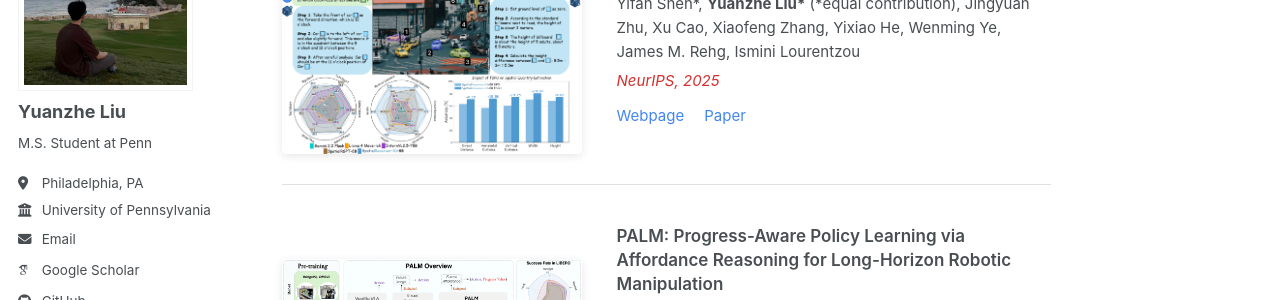
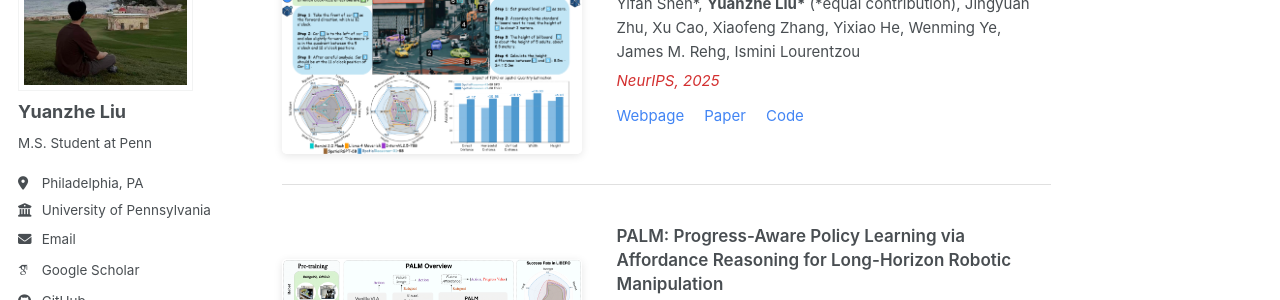
Before and after one commit to yuanzhel0903/yuanzhel0903.github.io, a Jekyll site: the page built from _pages/about.md, in a window 1280 px wide and 900 px high, scrolled down 616 px. Shown: the part 154-454 px from the top of the window. Built offline with Jekyll 4.4.1, drawn with Linux system fonts in a browser that asks for light colours; some web fonts are replaced; a script bundle is joined from its source files by our own code; library files that are not in the unit come from our copies.

Commit message:
Update about.md

```diff
--- a/_pages/about.md
+++ b/_pages/about.md
@@ -191,6 +191,7 @@ My research focuses on the capability of embodied agents and applying them for p
       <div class="pub-links">
         <a href="https://plan-lab.github.io/projects/spatialreasoner/">Webpage</a>
         <a href="https://arxiv.org/pdf/2506.21656">Paper</a>
+        <a href="https://github.com/PLAN-Lab/SpatialReasonerR1">Code</a>
       </div>
     </div>
   </div>
@@ -241,6 +242,7 @@ My research focuses on the capability of embodied agents and applying them for p
       <div class="pub-links">
         <a href="https://plan-lab.github.io/projects/spatialreasoner/">Webpage</a>
         <a href="https://arxiv.org/pdf/2506.21656">Paper</a>
+        <a href="https://github.com/PLAN-Lab/SpatialReasonerR1">Code</a>
       </div>
     </div>
   </div>
```
